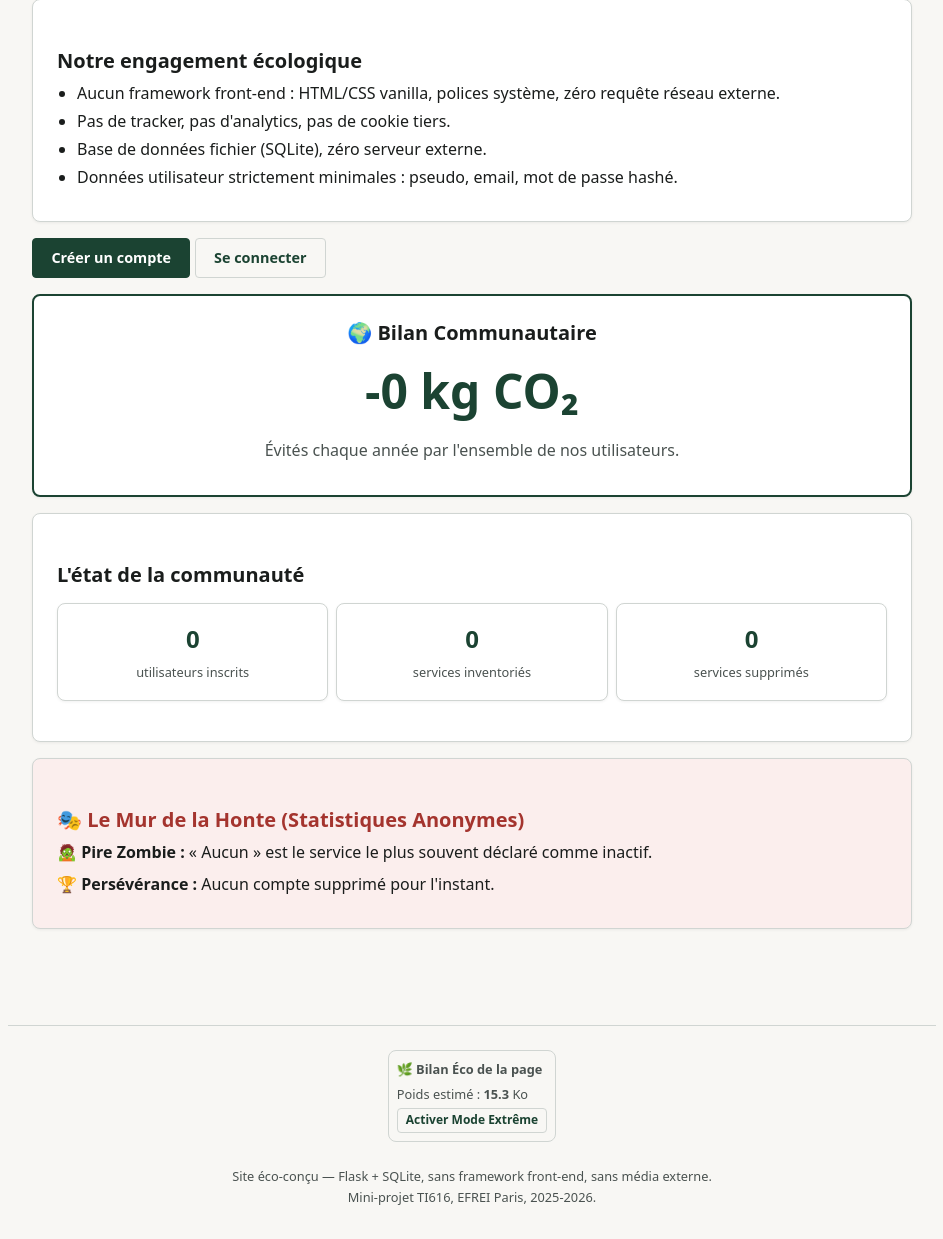
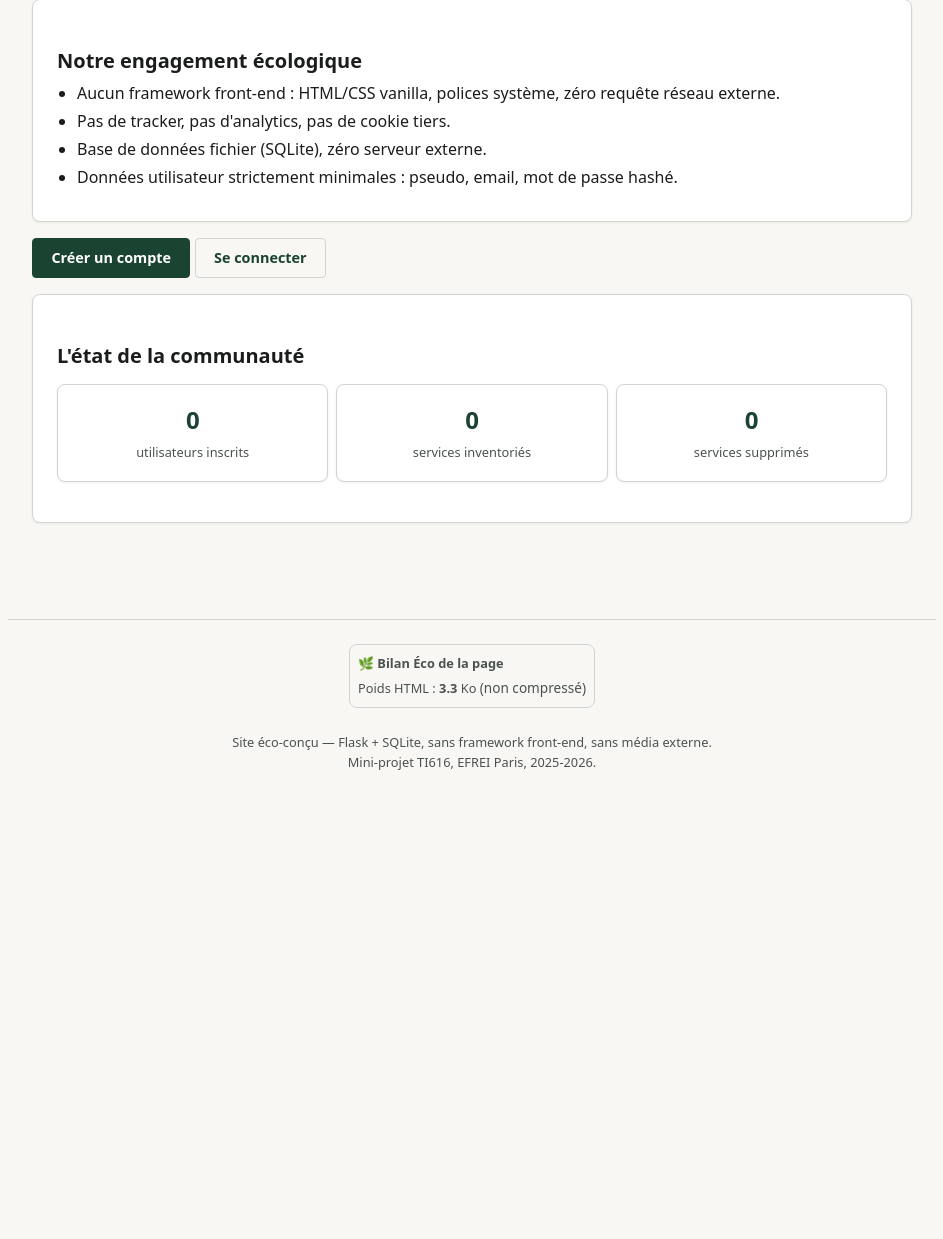
Before and after one commit to Itohax78/poids-mort-numerique, a Flask app: page / in a window 1280 px wide. Shown: the part 316-1555 px from the top of the page, without its empty margins (168-1111 px from the left). After the commit the page ends 1086 px from the top, so only its background shows below. Run offline with Flask 3, Linux system fonts and the light colour scheme; data that the repository does not hold is empty; some libraries are stand-ins or nearby versions.

Commit message:
fix: nettoyage page d'accueil avant demo
- Retire le 'Mur de la Honte' (template + requetes BDD dediees dans home())
- Retire le 'Bilan Communautaire' CO2 et le calcul co2_total_kg
- Retire le bouton 'Activer Mode Extreme' qui ne fonctionnait pas reellement
- Remplace le calcul JS approximatif du poids de page par une mesure
  serveur via un middleware after_request : le placeholder __PMN_WEIGHT__
  est remplace par la taille reelle du corps de reponse (avant gzip),
  ordre LIFO garantissant l'injection avant compression
- L'easter egg Konami 'green' est conserve

Co-Authored-By: Claude Opus 4.7 <noreply@anthropic.com>

```diff
--- a/app/app.py
+++ b/app/app.py
@@ -20,6 +20,32 @@ import io
 from flask import Flask, request
 
 from . import models, routes
+
+
+_WEIGHT_PLACEHOLDER = b"__PMN_WEIGHT__"
+
+
+def _inject_page_weight(response):
+    """Remplace le placeholder par la taille réelle de la réponse HTML.
+
+    Mesure faite avant gzip : on affiche le poids HTML non compressé,
+    qui correspond à ce que le navigateur reçoit après décompression
+    et à ce que les outils type EcoIndex mesurent. L'écart entre la
+    taille mesurée (avec placeholder) et la taille envoyée (avec
+    valeur insérée) est < 15 octets, soit < 0,02 Ko — sous la
+    précision affichée.
+    """
+    ctype = response.content_type or ""
+    if not ctype.startswith("text/html"):
+        return response
+    if response.direct_passthrough:
+        return response
+    data = response.get_data()
+    if _WEIGHT_PLACEHOLDER not in data:
+        return response
+    kb = f"{len(data) / 1024:.1f}".encode("ascii")
+    response.set_data(data.replace(_WEIGHT_PLACEHOLDER, kb))
+    return response
 
 
 def _gzip_response(response):
@@ -88,8 +114,11 @@ def create_app():
     # feuille à chaque navigation interne.
     app.config["SEND_FILE_MAX_AGE_DEFAULT"] = 86400
 
-    # Compression gzip à la volée — sans dépendance externe.
+    # Ordre des after_request : Flask les exécute en LIFO.
+    # On enregistre gzip d'abord (s'exécute en dernier) puis l'injection
+    # de poids (s'exécute en premier, sur le HTML non compressé).
     app.after_request(_gzip_response)
+    app.after_request(_inject_page_weight)
 
     return app
 
--- a/app/routes.py
+++ b/app/routes.py
@@ -71,25 +71,7 @@ def _valid_pseudo(pseudo):
 @bp.route("/")
 def home():
     stats = models.get_global_stats()
-    # Calcul des kg CO2 evités globalement (approximatif)
-    co2_total_kg = round(stats.get("nb_supprimes", 0) * 1.5 + stats.get("nb_dormants", 0) * 0.5)
-
-    # Mur de la honte (statistiques anonymisées)
-    mur_honte = {}
-    with models.get_db() as conn:
-        # Pire Zombie : Le nom de service le plus souvent déclaré (statut actif)
-        pire_zombie = conn.execute(
-            "SELECT nom, COUNT(*) as count FROM services WHERE statut = 'actif' GROUP BY nom ORDER BY count DESC LIMIT 1"
-        ).fetchone()
-        mur_honte['pire_zombie'] = pire_zombie['nom'] if pire_zombie else "Aucun"
-
-        # Le plus vieux compte supprimé (différence entre date actuelle et date_ajout)
-        vieux_supprime = conn.execute(
-            "SELECT nom, CAST(julianday('now') - julianday(date_ajout) AS INTEGER) as age_jours FROM services WHERE statut = 'supprime' ORDER BY age_jours DESC LIMIT 1"
-        ).fetchone()
-        mur_honte['vieux_supprime'] = vieux_supprime
-
-    return render_template("home.html", stats=stats, co2_total_kg=co2_total_kg, mur_honte=mur_honte)
+    return render_template("home.html", stats=stats)
 
 
 # ----------------------------------------------------------------
--- a/app/templates/base.html
+++ b/app/templates/base.html
@@ -40,10 +40,7 @@
   <footer class="site">
     <div id="eco-widget" style="margin-bottom: var(--space-md); padding: var(--space-sm); border: 1px solid var(--c-border); border-radius: var(--radius); display: inline-block; text-align: left;">
       <div style="font-weight: 600; margin-bottom: var(--space-xs);">🌿 Bilan Éco de la page</div>
-      <div>Poids estimé : <strong id="page-weight">...</strong> Ko</div>
-      <div style="margin-top: var(--space-xs);">
-        <button id="toggle-extreme" class="secondary" style="padding: 0.2rem 0.5rem; font-size: 0.75rem;">Activer Mode Extrême</button>
-      </div>
+      <div>Poids HTML : <strong>__PMN_WEIGHT__</strong> Ko <small>(non compressé)</small></div>
     </div>
     <p>
       Site éco-conçu — Flask + SQLite, sans framework front-end, sans média externe.<br>
@@ -52,48 +49,19 @@
   </footer>
 
   <script>
-    // 1. Indicateur de poids (très simplifié pour la contrainte)
+    // Easter egg : taper "green" active un thème terminal.
     document.addEventListener('DOMContentLoaded', () => {
-      // Calcul approximatif basé sur innerHTML + base size
-      const htmlSize = document.documentElement.innerHTML.length;
-      const cssSize = 10000; // ~10Ko pour style.css (estimé)
-      const totalKB = ((htmlSize + cssSize) / 1024).toFixed(1);
-      document.getElementById('page-weight').textContent = totalKB;
-
-      // 2. Mode Extrême
-      const btn = document.getElementById('toggle-extreme');
-      const isExtreme = localStorage.getItem('extreme-eco') === 'true';
-
-      if (isExtreme) {
-        document.body.classList.add('extreme-eco');
-        btn.textContent = 'Désactiver Mode Extrême';
-      }
-
-      btn.addEventListener('click', () => {
-        const currentlyExtreme = document.body.classList.contains('extreme-eco');
-        if (currentlyExtreme) {
-          document.body.classList.remove('extreme-eco');
-          localStorage.setItem('extreme-eco', 'false');
-          btn.textContent = 'Activer Mode Extrême';
-        } else {
-          document.body.classList.add('extreme-eco');
-          localStorage.setItem('extreme-eco', 'true');
-          btn.textContent = 'Désactiver Mode Extrême';
-        }
-      });
-
-      // 3. Easter Egg: Konami Code "GREEN"
-      let konamiCode = ['g', 'r', 'e', 'e', 'n'];
-      let konamiPosition = 0;
+      const konamiCode = ['g', 'r', 'e', 'e', 'n'];
+      let pos = 0;
       document.addEventListener('keydown', (e) => {
-        if (e.key.toLowerCase() === konamiCode[konamiPosition]) {
-          konamiPosition++;
-          if (konamiPosition === konamiCode.length) {
+        if (e.key.toLowerCase() === konamiCode[pos]) {
+          pos++;
+          if (pos === konamiCode.length) {
             document.body.classList.toggle('terminal-mode');
-            konamiPosition = 0;
+            pos = 0;
           }
         } else {
-          konamiPosition = 0;
+          pos = 0;
         }
       });
     });
--- a/app/templates/home.html
+++ b/app/templates/home.html
@@ -37,14 +37,6 @@
 </p>
 {% endif %}
 
-<div class="card" style="text-align: center; border-color: var(--c-accent); border-width: 2px;">
-  <h2 style="margin-top: 0;">🌍 Bilan Communautaire</h2>
-  <div style="font-size: 3rem; font-weight: 800; color: var(--c-accent); margin: var(--space-sm) 0;">
-    -{{ co2_total_kg }} kg CO₂
-  </div>
-  <p style="color: var(--c-text-soft);">Évités chaque année par l'ensemble de nos utilisateurs.</p>
-</div>
-
 <div class="card">
   <h2>L'état de la communauté</h2>
   <div class="kpis">
@@ -53,26 +45,4 @@
     <div class="kpi"><strong>{{ stats.nb_supprimes }}</strong><small>services supprimés</small></div>
   </div>
 </div>
-
-<div class="card" style="background: var(--c-error-soft);">
-  <h2 style="color: var(--c-error);">🎭 Le Mur de la Honte (Statistiques Anonymes)</h2>
-  <ul style="list-style: none; padding: 0;">
-    <li style="margin-bottom: var(--space-sm);">
-      🧟 <strong>Pire Zombie :</strong>
-      {% if mur_honte.pire_zombie %}
-        « {{ mur_honte.pire_zombie }} » est le service le plus souvent déclaré comme inactif.
-      {% else %}
-        Aucun pour le moment.
-      {% endif %}
-    </li>
-    <li>
-      🏆 <strong>Persévérance :</strong>
-      {% if mur_honte.vieux_supprime %}
-        Un utilisateur a enfin supprimé un compte vieux de {{ mur_honte.vieux_supprime.age_jours }} jours (« {{ mur_honte.vieux_supprime.nom }} ») !
-      {% else %}
-        Aucun compte supprimé pour l'instant.
-      {% endif %}
-    </li>
-  </ul>
-</div>
 {% endblock %}
```
